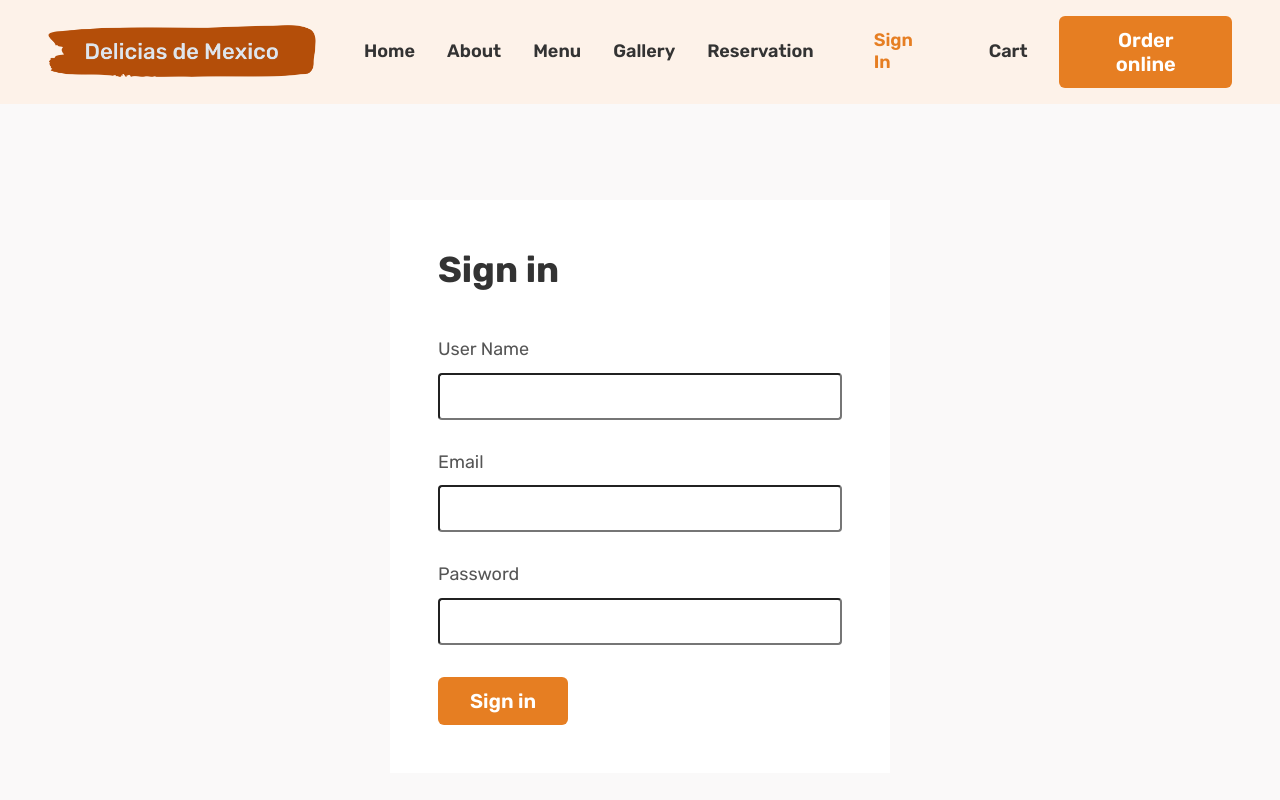
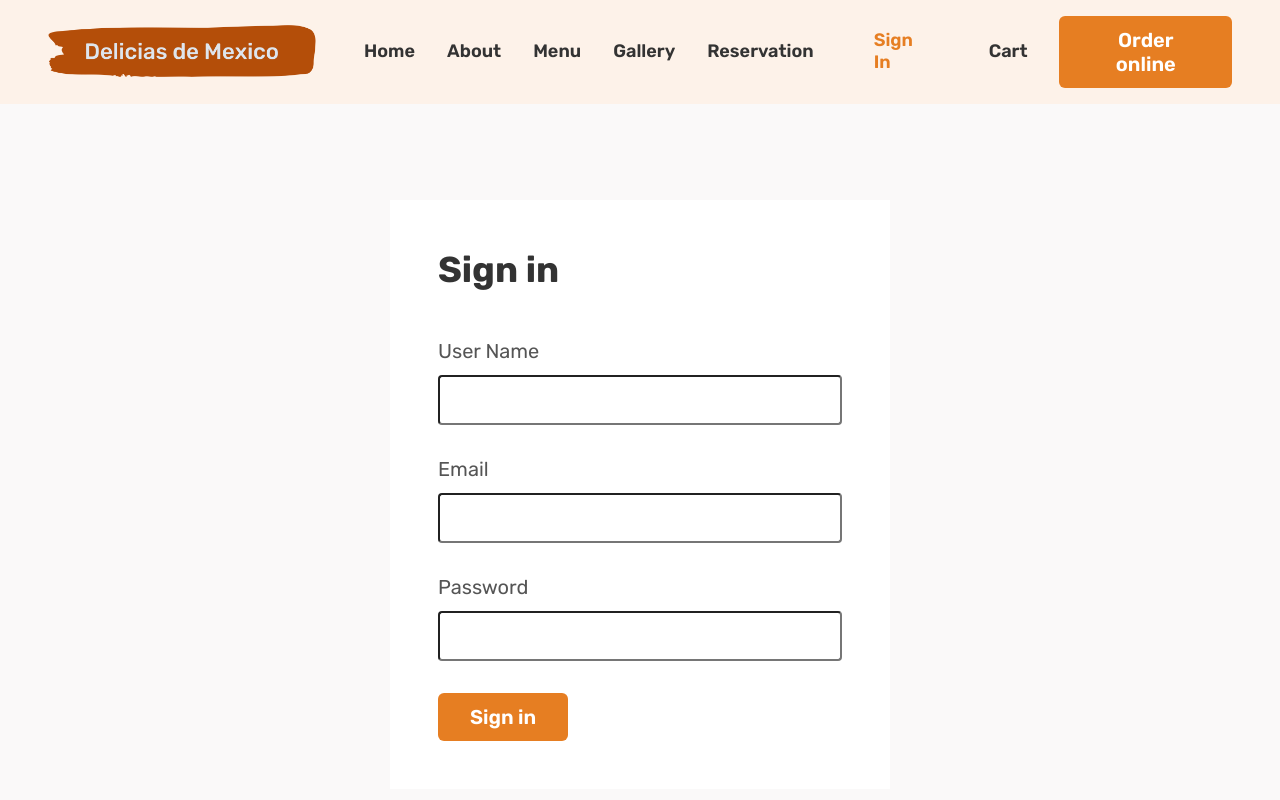
Before and after one commit to ngere-k/delicias-de-mexico, a React (Create React App) app: page /sign-in in a window 1280 px wide. Shown: the top 800 px of the page. Built offline with nearby package versions, Linux system fonts and the light colour scheme; no server answers; the database is empty; some icons are missing.

Commit message:
included flex-column mixin

```diff
--- a/src/components/inputRow/InputRow.scss
+++ b/src/components/inputRow/InputRow.scss
@@ -3,21 +3,19 @@
 
 .input {
   &__box {
-    display: flex;
-    flex-direction: column;
-    gap: 1.2rem;
+    @include flex-column(1.2rem);
   }
 
   &__name {
     text-transform: capitalize;
-    font-size: 1.8rem;
+    font-size: 2rem;
   }
 
   &__field {
     font-family: inherit;
     font-weight: inherit;
     color: inherit;
-    font-size: 1.6rem;
+    font-size: 1.8rem;
     padding: 1.2rem 1.6rem;
     outline: none;
     border-radius: 4px;
```
